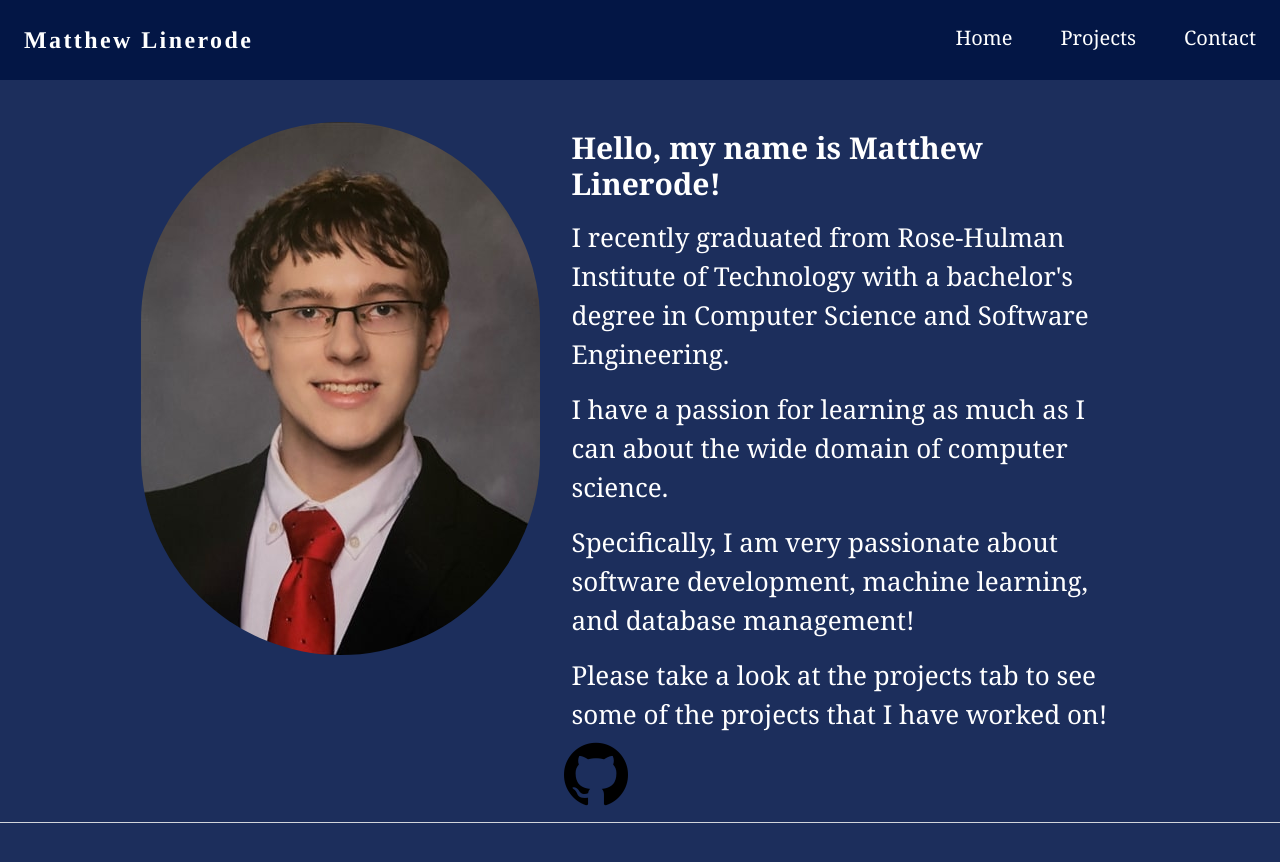
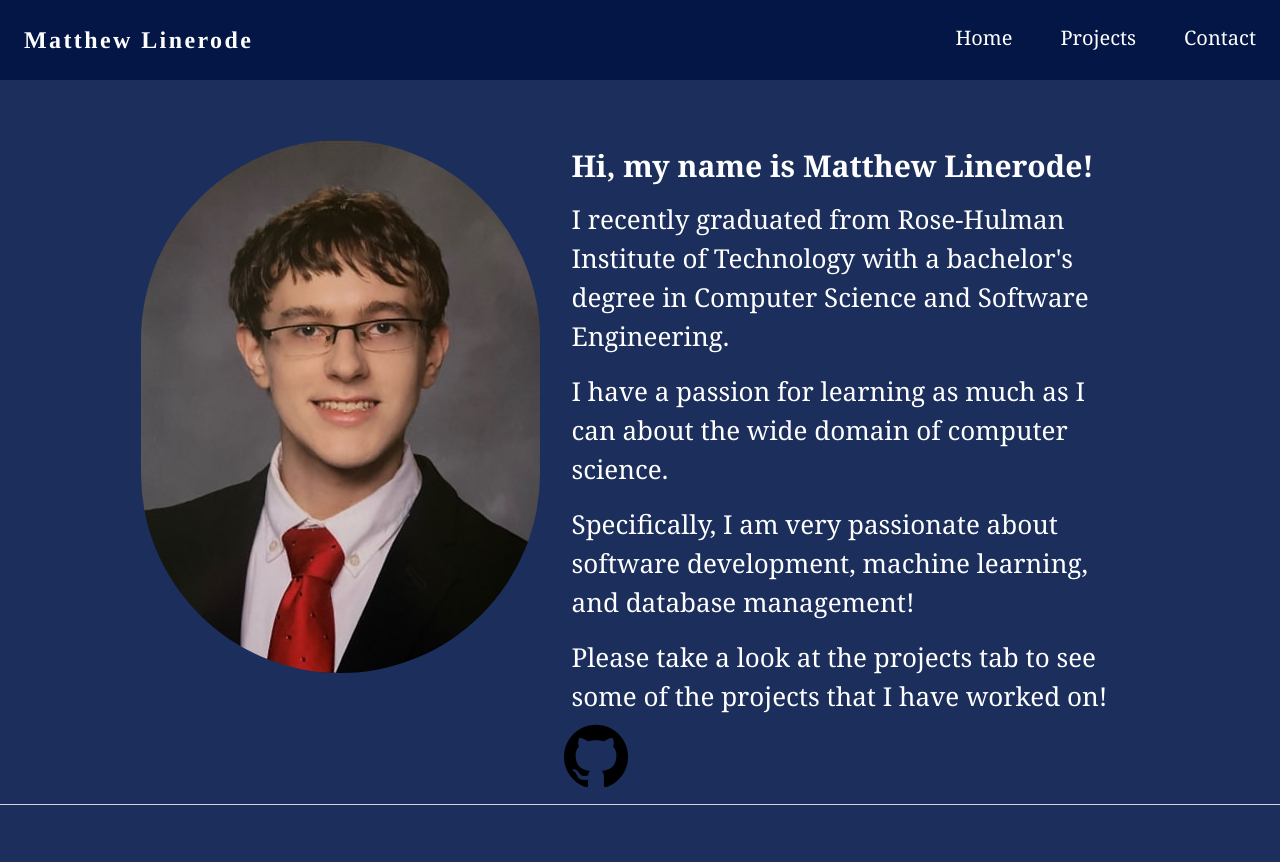
Before and after one commit to matthewlinerode/Personal-Website, a React (Create React App) app: page / in a window 1280 px wide. Shown: the top 862 px of the page. Built offline with nearby package versions, Linux system fonts and the light colour scheme.

Commit message:
Change back to hi

```diff
--- a/src/pages/Home.js
+++ b/src/pages/Home.js
@@ -14,7 +14,7 @@ function Home() {
         <img src={pic} className="rounded-full" alt="Me!" />
         <div className="profile-text max-w-xl">
           <p className="text-left font-semibold text-3xl p-2 font-[georgia]">
-            Hello, my name is Matthew Linerode!
+            Hi, my name is Matthew Linerode!
           </p>
           <p className="text-left text-m p-2 font-serif">
             I recently graduated from Rose-Hulman Institute of Technology with a bachelor's degree in Computer Science and Software Engineering.
```
